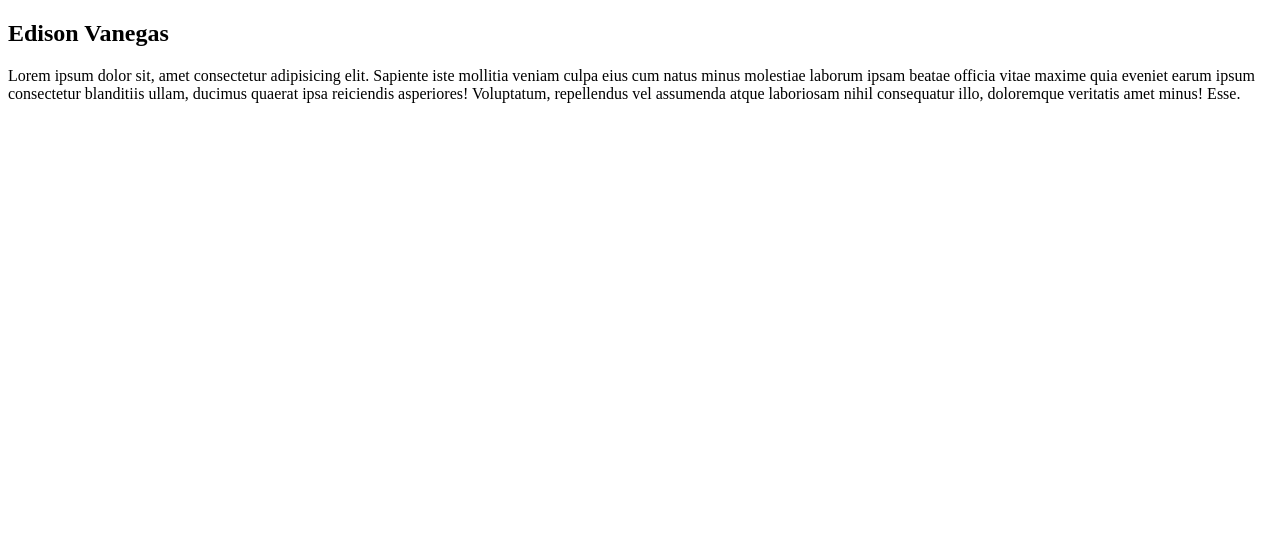
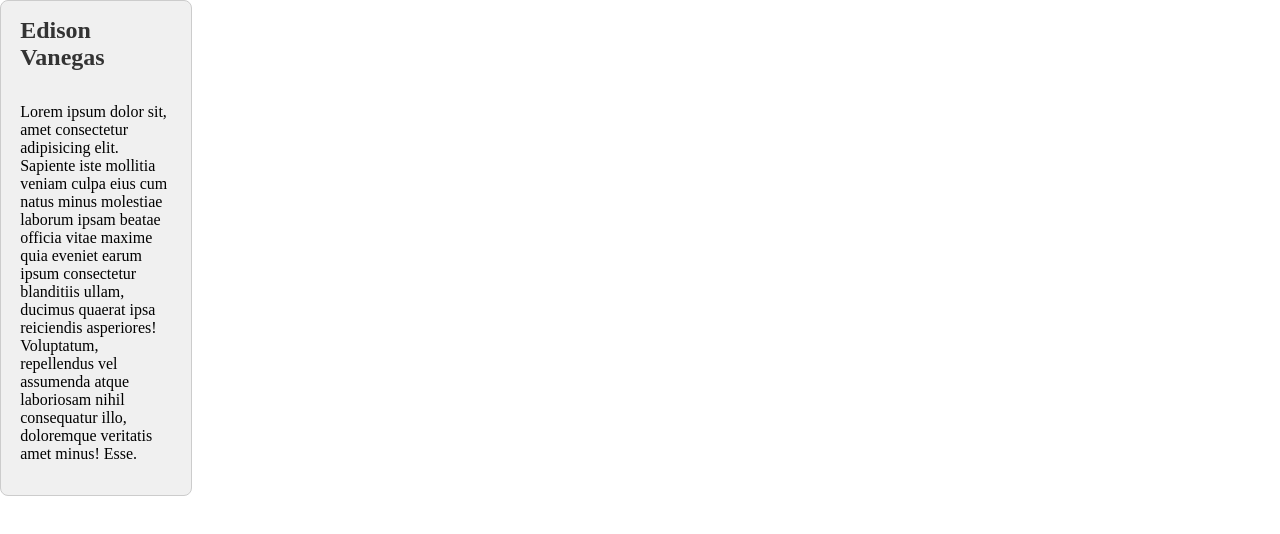
Before and after one commit to edisonxt2/polimorfismo, a plain HTML site: page index.html in a window 1280 px wide. Drawn offline with Linux system fonts and the light colour scheme.

Commit message:
hola :)...

```diff
--- a/index.html
+++ b/index.html
@@ -3,12 +3,14 @@
 <head>
     <meta charset="UTF-8">
     <meta name="viewport" content="width=device-width, initial-scale=1.0">
+    <link rel="stylesheet" href="style.css">
     <title>Document</title>
 </head>
 <body>
     <div class="box">
         <h2>Edison Vanegas</h2>
         <p>Lorem ipsum dolor sit, amet consectetur adipisicing elit. Sapiente iste mollitia veniam culpa eius cum natus minus molestiae laborum ipsam beatae officia vitae maxime quia eveniet earum ipsum consectetur blanditiis ullam, ducimus quaerat ipsa reiciendis asperiores! Voluptatum, repellendus vel assumenda atque laboriosam nihil consequatur illo, doloremque veritatis amet minus! Esse.</p>
+
     </div>
 
 
--- /dev/null
+++ b/style.css
@@ -0,0 +1,25 @@
+body {
+    margin: 0;
+    padding: 0;
+    background-color: 000f;
+}
+
+.box {
+
+    width: 15%;
+    background-color: #f0f0f0;
+    padding: 1rem 1.2rem;
+    box-sizing: border-box;
+    border-radius: 8px;
+    border: 1px solid #ccc;
+    flex-flow: column wrap;
+    display: flex;
+    align-content: center;
+}
+
+.box h2 {
+    margin: 0 0 1rem 0;
+    font-size: 1.5rem;
+    color: #333;
+
+}
```
